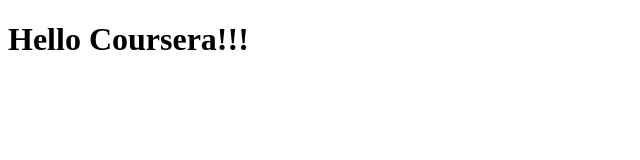
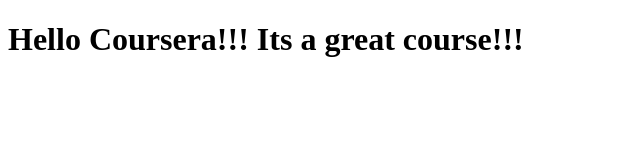
Before and after one commit to anjaliraj86/coursera-test, a plain HTML site: page site/index.html in a window 1280 px wide. Shown: the whole page, without its empty margins (0-640 px from the left). Drawn offline with Linux system fonts and the light colour scheme.

Commit message:
modification of page content

```diff
--- a/site/index.html
+++ b/site/index.html
@@ -4,6 +4,6 @@
 	<title>Hello Coursera</title>
 </head>
 <body>
-<h1>Hello Coursera!!!</h1>
+<h1>Hello Coursera!!! Its a great course!!!</h1>
 </body>
 </html>
```
